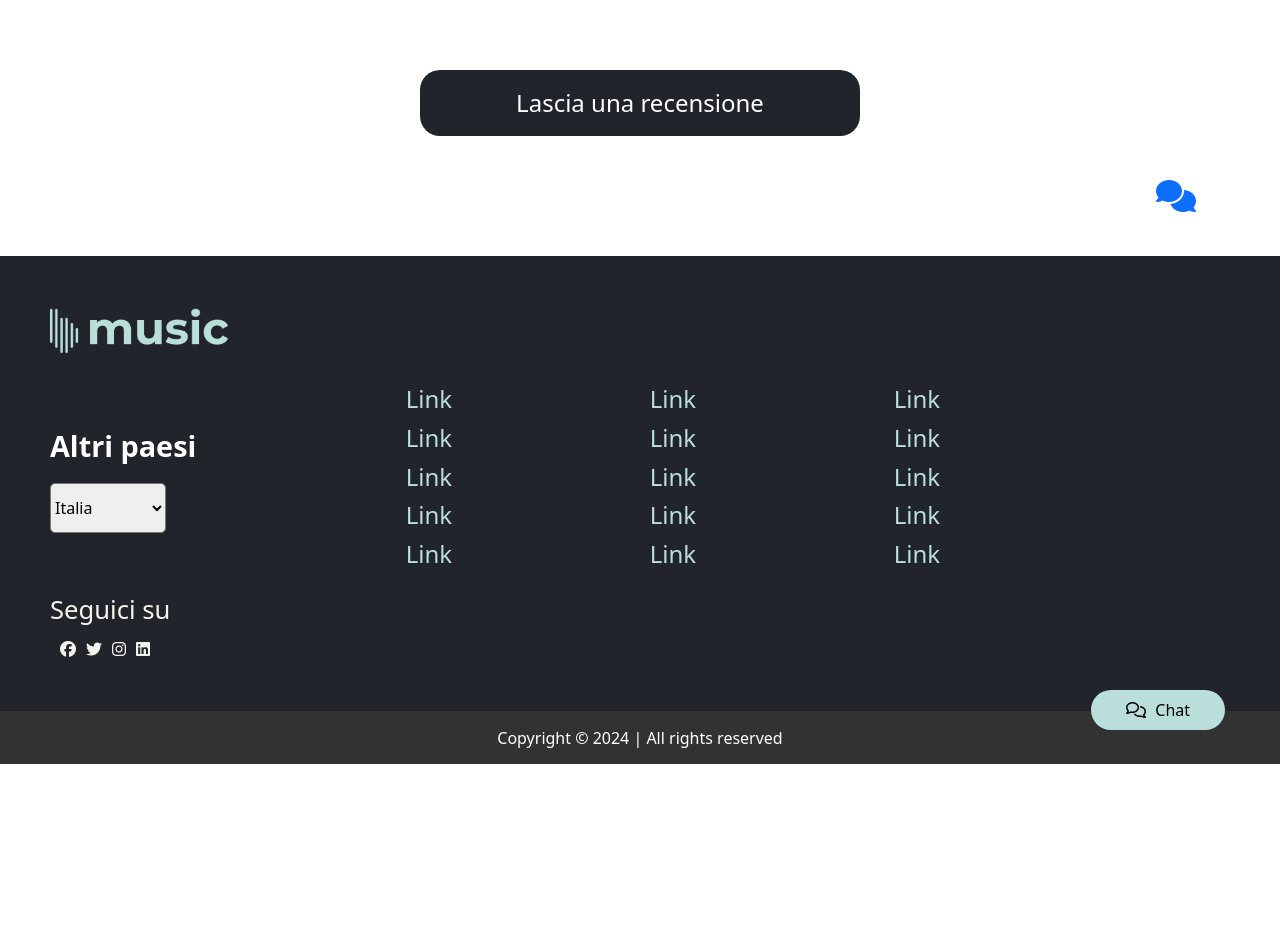
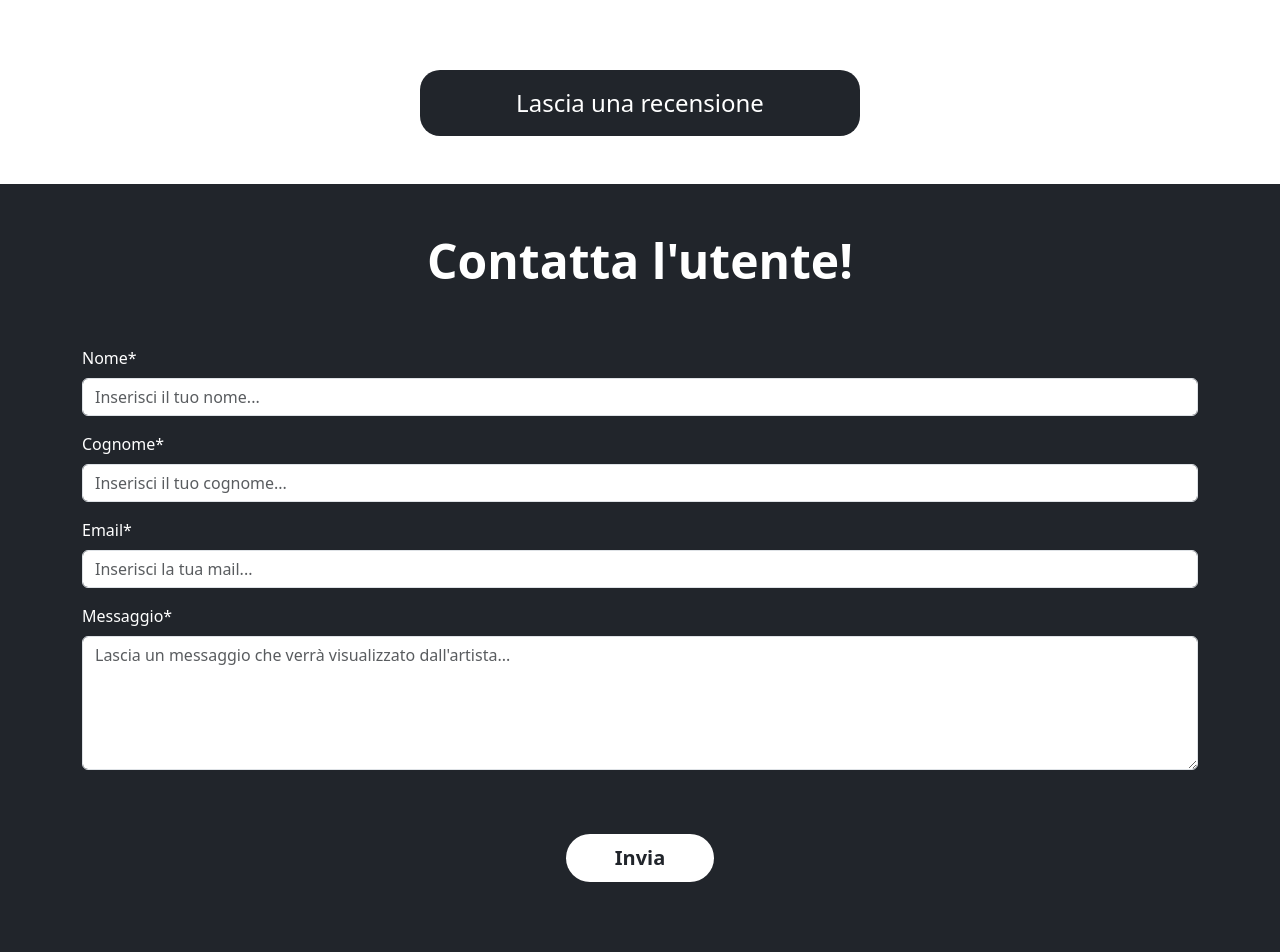
Before and after one commit to maicolkutchoukov/boolean-final-project-frontend, a Vue app: page /profile/1 in a window 1280 px wide. Shown: the part 920-1872 px from the top of the page. Before the commit the page ends 1684 px from the top, so only its background shows below. Built offline with nearby package versions, Linux system fonts and the light colour scheme; no server answers.

Commit message:
Fix contact page with user id

```diff
--- a/src/pages/ProfilePage.vue
+++ b/src/pages/ProfilePage.vue
@@ -3,7 +3,6 @@
 <script>
 
 import axios from 'axios';
-import { Swiper, SwiperSlide } from 'swiper/vue';
 
 // Import Swiper styles
 import 'swiper/css';
@@ -19,45 +18,34 @@ export default {
             apiUrl: 'http://127.0.0.1:8000/api/users/',
             singleMusician: [],
             demoPath: '',
-            showModal: false,
             contactForm: {
-                firstName: '',
-                lastName: '',
-                message: ''
+                firstname: '',
+                lastname: '',
+                email:'',
+                message: '',
+                user_id: '',
             }
         };
     },
-    components: {
-        Swiper,
-        SwiperSlide,
-    },
-    setup() {
-        return {
-            modules: [Pagination],
-        };
-    },
+
     methods: {
-        openModal() {
-            console.log(this.showModal)
-            this.showModal = true;
-        },
-        closeModal() {
-            this.showModal = false;
-        },
         sendMessage() {
             axios.post('http://127.0.0.1:8000/api/messages', this.contactForm)
                 .then(response => {
                     console.log('Messaggio inviato con successo:', response.data);
                     this.resetForm();
+                    alert('Messaggio inviato con successo')
                 })
                 .catch(error => {
                     console.error('Errore durante l\'invio del messaggio:', error);
+                    alert('Errore invio messaggio')
                 });
         },
         resetForm() {
             // Resettare i valori del form dopo l'invio del messaggio
-            this.contactForm.firstName = '';
-            this.contactForm.lastName = '';
+            this.contactForm.firstname = '';
+            this.contactForm.lastname = '';
+            this.contactForm.email = '';
             this.contactForm.message = '';
         }
     },
@@ -69,6 +57,7 @@ export default {
                 console.log(this.singleMusician)
                 this.demoPath = 'http://127.0.0.1:8000/storage' + this.singleMusician.user_details.demo
                 console.log(this.demoPath)
+                this.contactForm.user_id = this.singleMusician.id
             })
             .catch(error => {
             console.error('Errore durante la chiamata API:', error);
@@ -188,12 +177,33 @@ export default {
                 <a href="#" class="button-review">Lascia una recensione</a>
             </div>
         </div>
-        <div class="row pt-5">
-            <div class="col-2 offset-10 text-end pe-5">
-                <router-link :to="{ name: 'contact' }" class="header-link"><i class="fa-solid fa-comments fa-2xl"></i></router-link>
-            </div>
+    </div>
+    <section class="contact-section">
+        <div class="container">
+            <h2 class="text-white text-center py-5">Contatta l'utente!</h2>
+            <form @submit.prevent="sendMessage()">
+                <div class="mb-3">
+                    <label for="firstname" class="form-label text-white">Nome*</label>
+                    <input type="text" v-model="contactForm.firstname" class="form-control" id="firstname" placeholder="Inserisci il tuo nome..." required maxlength="74">
+                </div>
+                <div class="mb-3">
+                    <label for="lastname" class="form-label text-white">Cognome*</label>
+                    <input type="text" v-model="contactForm.lastname" class="form-control" id="lastname" placeholder="Inserisci il tuo cognome..." required maxlength="74">
+                </div>
+                <div class="mb-3">
+                    <label for="email" class="form-label text-white">Email*</label>
+                    <input type="email" v-model="contactForm.email" class="form-control" id="email" placeholder="Inserisci la tua mail..." required maxlength="255">
+                </div>
+                <div class="mb-3">
+                    <label for="message" class="form-label text-white">Messaggio*</label>
+                    <textarea v-model="contactForm.message" class="form-control" id="message" rows="5" required maxlength="2048" placeholder="Lascia un messaggio che verrà visualizzato dall'artista..."></textarea>
+                </div>
+                <div class="text-center py-5">
+                    <button type="submit" class="btn px-5 my-button btn-lg">Invia</button>
+                </div>
+            </form>
         </div>
-    </div>
+    </section>
 </template>
 
 <style lang="scss" scoped>
@@ -225,4 +235,19 @@ export default {
 .instrument-pic{
     max-width: 100px;
 }
+
+.contact-section{
+    background-color: #21252B;
+
+    h2{
+        font-size: 3rem;
+        font-weight: bold;
+    }
+    .my-button{
+        background-color: white;
+        border-radius: 30px;
+        color: #21252B;
+        font-weight: bold;
+    }
+}
 </style>
```
